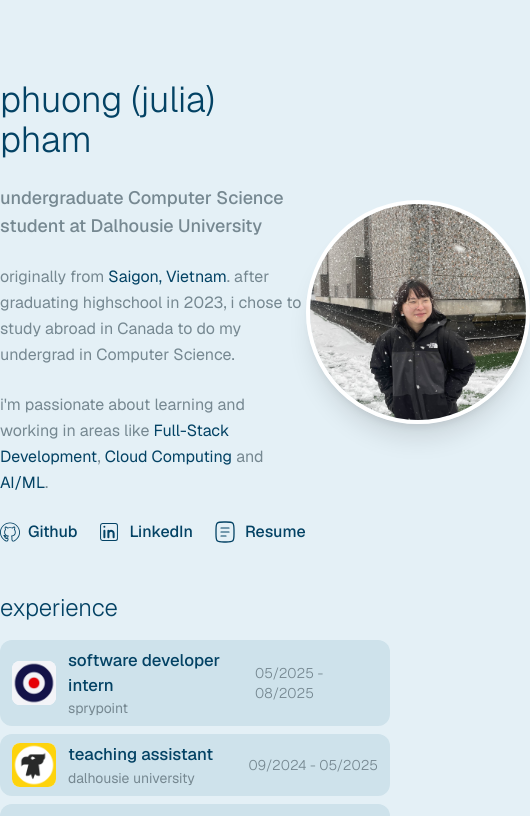
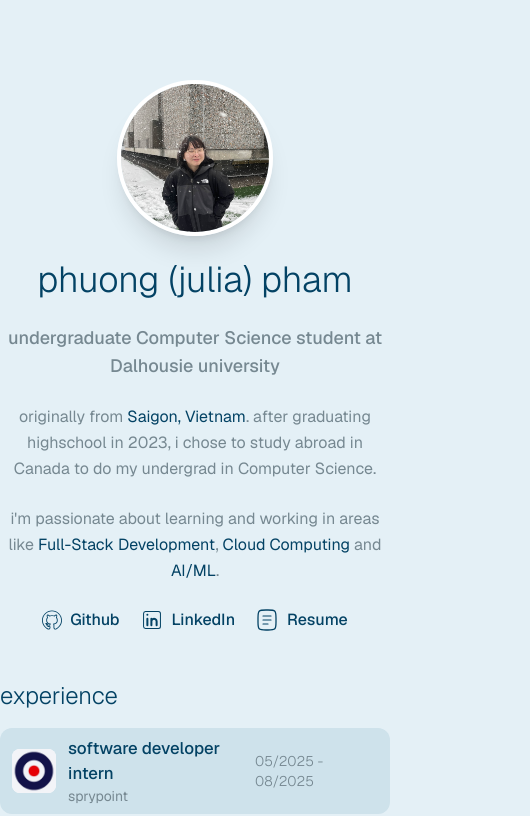
Before and after one commit to phuongwj/portfolio-101, a Next.js app: page / in a window 390 px wide. Shown: the top 816 px of the page, 530 px wide, since content can reach past the window. Built offline with nearby package versions, Linux system fonts and the light colour scheme.

Commit message:
made mobile view for header

```diff
--- a/src/app/components/Header.jsx
+++ b/src/app/components/Header.jsx
@@ -5,12 +5,12 @@ export default function Header() {
   return (
     <>
       {/* Name and picture*/}
-        <section className="w-full flex flex-row items-center">
-
-          <div className="flex-1 space-y-6">
+      <section className="w-full flex flex-col-reverse lg:flex-row items-center lg:items-start">
+        {/* Text content */}
+        <div className="flex-1 space-y-6 flex flex-col items-center lg:items-start text-center lg:text-left">
           <h1 className="text-first text-4xl font-light">phuong (julia) pham</h1>
 
-            <h2 className="text-second text-lg font-medium max-w-lg">undergraduate Computer Science student at Dalhousie University</h2>
+          <h2 className="text-second text-lg font-medium max-w-lg">undergraduate Computer Science student at Dalhousie university</h2>
 
           <h2 className="text-second leading-relaxed text-base max-w-xl">
             originally from <span className="text-first"> Saigon, Vietnam</span>. after graduating highschool in 2023, i chose to study abroad in Canada to do my undergrad in Computer Science.
@@ -21,7 +21,7 @@ export default function Header() {
           </h2>
 
           {/* Icons */}
-            <div className="flex items-center gap-5">
+          <div className="flex items-center gap-5 justify-center lg:justify-start">
 
                 {/* GitHub */}
                 <div className="flex items-center gap-2">
@@ -64,7 +64,8 @@ export default function Header() {
                       <path d="M3 10C3 6.22876 3 4.34315 4.17157 3.17157C5.34315 2 7.22876 2 11 2H13C16.7712 2 18.6569 2 19.8284 3.17157C21 4.34315 21 6.22876 21 10V14C21 17.7712 21 19.6569 19.8284 20.8284C18.6569 22 16.7712 22 13 22H11C7.22876 22 5.34315 22 4.17157 20.8284C3 19.6569 3 17.7712 3 14V10Z" stroke="#034264" strokeWidth="1.29"/>
                       <path d="M8 12H16" stroke="#034264" strokeWidth="1.1" strokeLinecap="round"/>
                       <path d="M8 8H16" stroke="#034264" strokeWidth="1.1" strokeLinecap="round"/>
-                      <path d="M8 16H13" stroke="#034264" strokeWidth="1.1" strokeLinecap="round"/> </g>
+                      <path d="M8 16H13" stroke="#034264" strokeWidth="1.1" strokeLinecap="round"/>
+                    </g>
                   </svg>
                   <a
                     href="/Phuong (Julia) Pham - Resume.pdf"
@@ -76,12 +77,15 @@ export default function Header() {
             </div>
           </div>
 
-          <div className="flex-shrink-0">
+          {/* Picture on right for large screens, top for small screens */}
+          <div className="mb-6 lg:mb-0 lg:ml-10 flex justify-center">
+            <div className="w-40 lg:w-64 aspect-square rounded-full overflow-hidden border-4 border-white shadow-xl">
               <img
-                className="w-56 h-56 lg:w-64 lg:h-64 rounded-full border-4 border-white shadow-xl"
+                className="w-full h-full object-cover"
                 src="/phuongwj.jpg"
                 alt="Julia's picture"
               />
+            </div>
           </div>
         </section>
     </>
```
Lines whose indentation alone changed are shown as unchanged.
